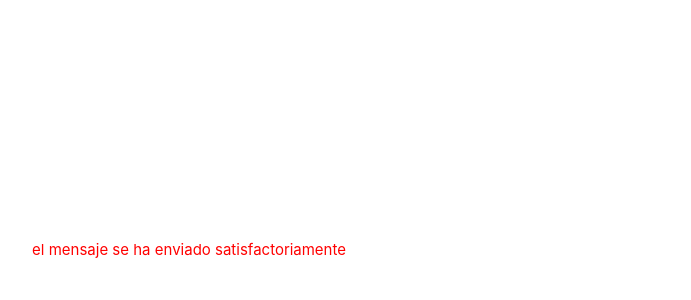
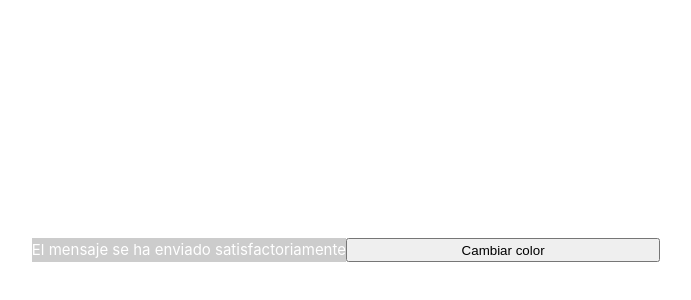
Before and after one commit to GelaLez/cursovue, a Vue app: page / in a window 1280 px wide. Shown: the part 150-450 px from the top of the page, without its empty margins (294-985 px from the left). Built offline with nearby package versions, Linux system fonts and the light colour scheme.

Commit message:
directiva v-bind style

```diff
--- a/src/components/ClassBind.vue
+++ b/src/components/ClassBind.vue
@@ -1,17 +1,17 @@
 // v-bind:class
 // o :class
 <template>
-    <p v-bind:class="{
-        'danger': hasError
-    }">el mensaje se ha enviado satisfactoriamente</p>
+    <p v-bind:style="{
+        'backgroundColor': '#ccc', color: c
+    }">El mensaje se ha enviado satisfactoriamente</p>
+    <button @click="handClick()">Cambiar color</button>
 </template>
 
 <script lang="ts" setup>
-   let hasError = true;
+import { ref } from 'vue'
+let c = ref('#fff')
+const handClick = () => { c.value = '#ff0000' }
+
 </script>
 
-<style>
-.danger {
-    color: red
-}
-</style>
+<style></style>
```
